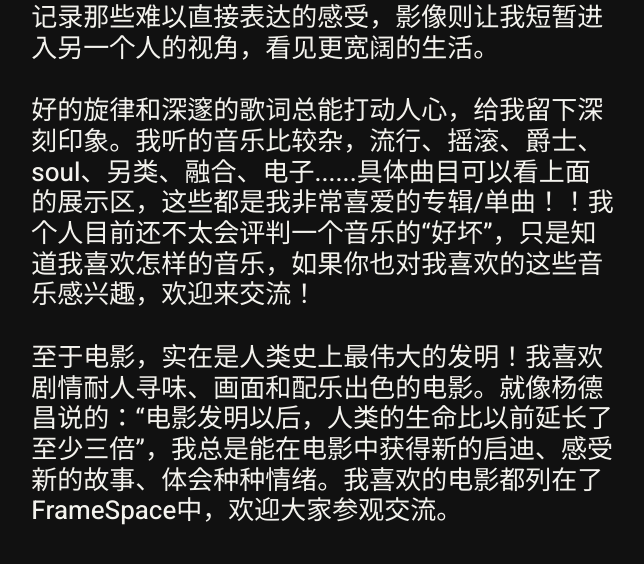
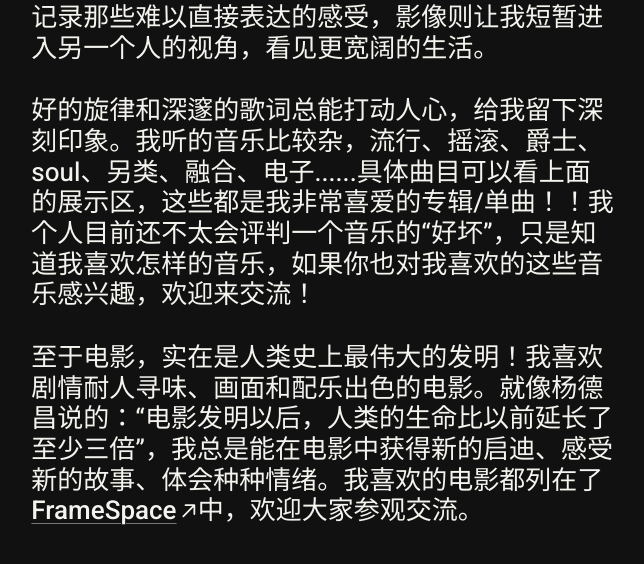
Before and after one commit to soul-kk/myWWW, a Next.js app: page /musicMovies in a window 1280 px wide. Shown: the part 1569-2133 px from the top of the page, without its empty margins (624-1268 px from the left). Built offline with nearby package versions, Linux system fonts and the light colour scheme.

Commit message:
feat：lifeItem详情页链接功能

```diff
--- a/src/components/LifeDetailLayout.tsx
+++ b/src/components/LifeDetailLayout.tsx
@@ -3,12 +3,49 @@ import BackHomeButton from "@/components/BackHomeButton";
 import FooterContact from "@/components/FooterContact";
 import FooterReveal from "@/components/FooterReveal";
 import ProjectThemeCanvas from "@/components/ProjectThemeCanvas";
-import type { LifeProjectDetail } from "@/lib/lifeProjects";
+import type {
+  LifeParagraph,
+  LifeProjectDetail,
+} from "@/lib/lifeProjects";
 
 type LifeDetailLayoutProps = {
   project: LifeProjectDetail;
   hero: ReactNode;
 };
+
+function LifeParagraphContent({ paragraph }: { paragraph: LifeParagraph }) {
+  if (typeof paragraph === "string") return paragraph;
+
+  return paragraph.map((part, index) => {
+    if (!part.href) return part.text;
+
+    return (
+      <a
+        key={`${part.href}-${index}`}
+        href={part.href}
+        target="_blank"
+        rel="noreferrer"
+        className="group whitespace-nowrap font-medium underline decoration-current/45 decoration-[1px] underline-offset-[0.16em] transition-opacity duration-200 hover:opacity-65 focus-visible:rounded-sm focus-visible:outline focus-visible:outline-2 focus-visible:outline-offset-4 focus-visible:outline-current"
+      >
+        {part.text}
+        <svg
+          aria-hidden="true"
+          viewBox="0 0 16 16"
+          fill="none"
+          className="ml-[0.14em] inline-block size-[0.68em] -translate-y-[0.08em] transition-transform duration-200 group-hover:-translate-y-[0.16em] group-hover:translate-x-[0.08em]"
+        >
+          <path
+            d="M5 3h8v8M13 3 3 13"
+            stroke="currentColor"
+            strokeWidth="1.6"
+            strokeLinecap="round"
+            strokeLinejoin="round"
+          />
+        </svg>
+      </a>
+    );
+  });
+}
 
 export default function LifeDetailLayout({ project, hero }: LifeDetailLayoutProps) {
   const themeStyle = {
@@ -46,9 +83,9 @@ export default function LifeDetailLayout({ project, hero }: LifeDetailLayoutProp
         <section className="my-12 grid grid-cols-1 text-[22px] leading-[1.18] lg:my-[2.4vw] lg:mb-48 lg:grid-cols-2 lg:text-[26px]">
           <div aria-hidden="true" className="hidden lg:block" />
           <div className="max-w-[920px] lg:pl-[1.2vw]">
-            {project.description.map((paragraph) => (
-              <p key={paragraph} className="mb-8 last:mb-0">
-                {paragraph}
+            {project.description.map((paragraph, index) => (
+              <p key={index} className="mb-8 last:mb-0">
+                <LifeParagraphContent paragraph={paragraph} />
               </p>
             ))}
           </div>
--- a/src/components/ProjectDetailLayout.tsx
+++ b/src/components/ProjectDetailLayout.tsx
@@ -130,7 +130,7 @@ export default function ProjectDetailLayout({ project }: { project: WorkProjectD
         )}
 
         {project.statusNotice && (
-          <p className="relative left-1/2 my-24 w-screen -translate-x-1/2 whitespace-nowrap py-10 text-center text-[clamp(26px,5vw,80px)] font-medium leading-none lg:my-36 lg:py-14">
+          <p className="relative left-1/2 my-24 w-screen -translate-x-1/2 whitespace-nowrap py-10 text-center text-[clamp(24px,4vw,64px)] font-medium leading-none lg:my-36 lg:py-14">
             {project.statusNotice}
           </p>
         )}
--- a/src/lib/lifeProjects.ts
+++ b/src/lib/lifeProjects.ts
@@ -1,8 +1,15 @@
+export type LifeTextPart = {
+  text: string;
+  href?: string;
+};
+
+export type LifeParagraph = string | LifeTextPart[];
+
 export type LifeProjectDetail = {
   slug: string;
   title: string;
   subtitle: string;
-  description: string[];
+  description: LifeParagraph[];
   theme: {
     background: string;
     foreground: string;
@@ -17,7 +24,16 @@ export const musicMoviesProject: LifeProjectDetail = {
   description: [
     "音乐和电影一直是我生活里重要的情绪容器。旋律记录那些难以直接表达的感受，影像则让我短暂进入另一个人的视角，看见更宽阔的生活。",
     "好的旋律和深邃的歌词总能打动人心，给我留下深刻印象。我听的音乐比较杂，流行、摇滚、爵士、soul、另类、融合、电子......具体曲目可以看上面的展示区，这些都是我非常喜爱的专辑/单曲！！我个人目前还不太会评判一个音乐的“好坏”，只是知道我喜欢怎样的音乐，如果你也对我喜欢的这些音乐感兴趣，欢迎来交流！",
-    "至于电影，实在是人类史上最伟大的发明！我喜欢剧情耐人寻味、画面和配乐出色的电影。就像杨德昌说的：“电影发明以后，人类的生命比以前延长了至少三倍”，我总是能在电影中获得新的启迪、感受新的故事、体会种种情绪。我喜欢的电影都列在了FrameSpace中，欢迎大家参观交流。",
+    [
+      {
+        text: "至于电影，实在是人类史上最伟大的发明！我喜欢剧情耐人寻味、画面和配乐出色的电影。就像杨德昌说的：“电影发明以后，人类的生命比以前延长了至少三倍”，我总是能在电影中获得新的启迪、感受新的故事、体会种种情绪。我喜欢的电影都列在了",
+      },
+      {
+        text: "FrameSpace",
+        href: "https://frame-space.vercel.app/list",
+      },
+      { text: "中，欢迎大家参观交流。" },
+    ],
   ],
   theme: {
     background: "#111111",
@@ -65,7 +81,14 @@ export const photographyProject: LifeProjectDetail = {
   description: [
     "希腊语φῶς, phōs（光、光线）加上γραφή, graphē（书写、描绘、记录），便组成了photography（摄影）这个词。摄影的确是一门记录光影的艺术，它可以保存某一刻真实的感受，并在很久以后重新唤起当时的记忆，它也可以从特定的视角定格某个“决定性瞬间”，从而表达出不同寻常的想法和含义。",
     "摄影对我最大的意义在于，我能够重新看待身边平凡的一切，它增强了我对美的感知力，也锻炼了我表达美的能力。我喜欢带着相机走进不同的街道和风景，摄影让我开始留意那些过去容易忽略的细节：清晨落在建筑上的光、街角短暂交汇的视线、人们脸上不同的神态，以及平凡生活中偶然出现的秩序。按下快门，是记录，也是对当下的一次认真凝视。",
-    "我的摄影作品都放在了frameSpace中，欢迎大家浏览交流：https://frame-space.vercel.app/gallery",
+    [
+      { text: "我的摄影作品都放在了" },
+      {
+        text: "frameSpace",
+        href: "https://frame-space.vercel.app/gallery",
+      },
+      { text: "中，欢迎大家浏览交流。" },
+    ],
   ],
   theme: {
     background: "#111111",
```
